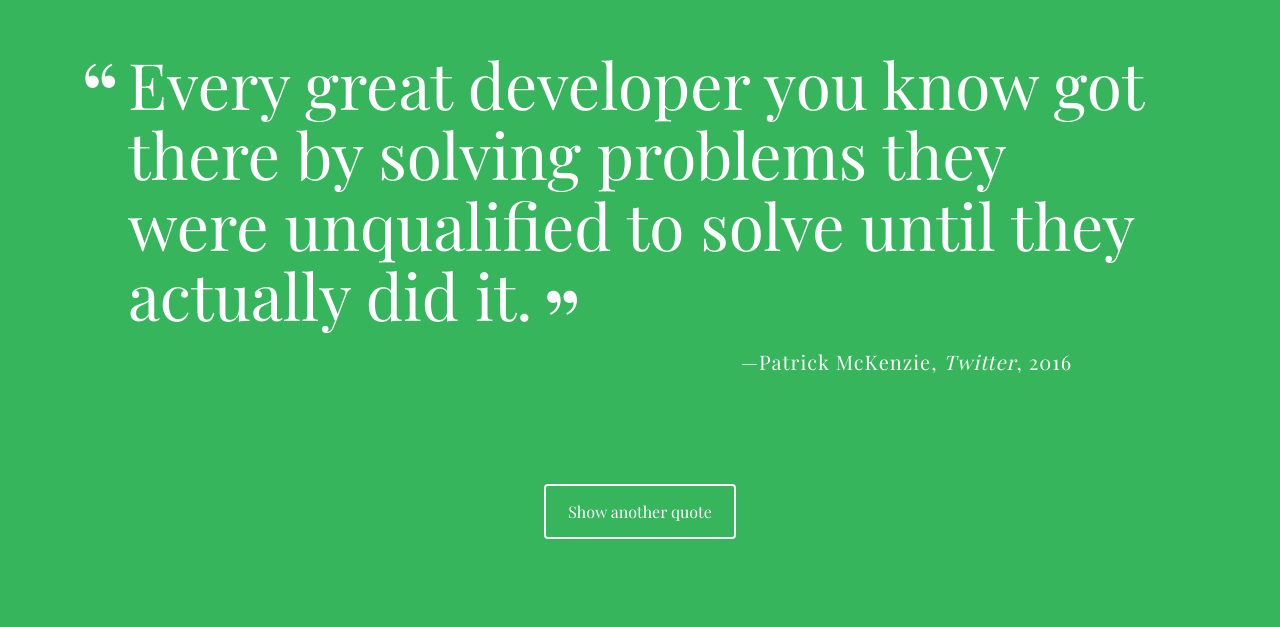
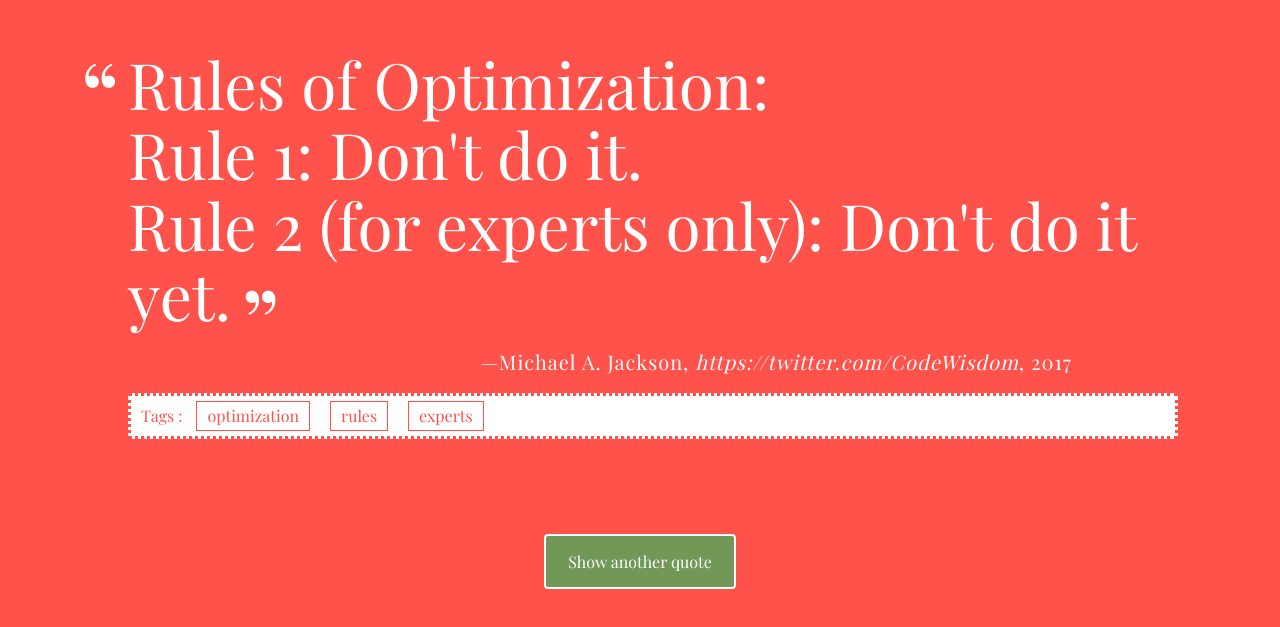
Before and after one commit to parphyonov/FSJS-p1-A-Random-Quote-Generator, a plain HTML site: page index.html in a window 1280 px wide. Shown: the part 111-738 px from the top of the page. Drawn offline with nearby package versions, Linux system fonts and the light colour scheme; a web font is replaced by a local one.

Commit message:
add functionality for extra credit, finish the standard requirements for the project

```diff
--- a/css/styles.css
+++ b/css/styles.css
@@ -74,7 +74,7 @@ body {
   display: inline-block;
   left: 50%;
   margin-left: -6em;
-  bottom: 150px;
+  bottom: 100px;
   border-radius: 4px;
   border: 2px solid #fff;
   color: #fff;
@@ -90,6 +90,21 @@ body {
   outline: none;
 }
 
+#tags-panel {
+  width: 100%;
+  color: #36b55c;
+  background-color: #fff;
+  padding: 5px 10px;
+  border: 3px dotted #36b55c;
+}
+
+.tag {
+  display: inline-block;
+  padding: 10px;
+  border: 1px solid #36b55c;
+  margin: auto 10px;
+}
+
 @media (max-width: 420px) {
   .quote {
     font-size: 2.5rem;
--- a/index.html
+++ b/index.html
@@ -12,6 +12,7 @@
     <div id="quote-box">
       <p class="quote">Every great developer you know got there by solving problems they were unqualified to solve until they actually did it.</p>
       <p class="source">Patrick McKenzie<span class="citation">Twitter</span><span class="year">2016</span></p>
+      <div id="tags-panel">Tags : <span class="tag">developer</span><span class="tag">problem solving</span></div>
     </div>
     <button id="loadQuote">Show another quote</button>
   </div>
--- a/js/script.js
+++ b/js/script.js
@@ -1,79 +1,156 @@
 // FSJS - Random Quote Generator
 
-// Create the array of quote objects and name it quotes
+// An array of quotes used later in the app
 const quotes = [
   {
     quote: 'We build our computer (systems) the way we build our cities: over time, without a plan, on top of ruins.',
     source: 'Ellen Ullman',
     citation: 'https://twitter.com/CodeWisdom',
-    year: 2017
+    year: 2017,
+    tags: ['computers']
   },
   {
     quote: 'What one programmer can do in one month, two programmers can do in two months.',
     source: 'Fred Brooks',
     citation: 'https://twitter.com/CodeWisdom',
-    year: 2017
+    tags: ['programmers', 'time management']
   },
   {
     quote: 'Every great developer you know got there by solving problems they were unqualified to solve until they actually did it.',
     source: 'Patrick McKenzie',
     citation: 'https://twitter.com/CodeWisdom',
-    year: 2017
+    year: 2016,
+    tags: ['developer', 'problem solving']
   },
   {
-    quote: 'Rules of Optimization:\nRule 1: Don\'t do it.\nRule 2 (for experts only): Don\'t do it yet.',
+    quote: 'Rules of Optimization:<br>Rule 1: Don\'t do it.<br>Rule 2 (for experts only): Don\'t do it yet.',
     source: 'Michael A. Jackson',
     citation: 'https://twitter.com/CodeWisdom',
-    year: 2017
+    year: 2017,
+    tags: ['optimization', 'rules', 'experts']
   },
   {
-    quote: 'How did you know so much about computers?”\nGrace Hopper - “I didn’t, it was the first one”',
+    quote: 'David Letterman - “How did you know so much about computers?”<br>Grace Hopper - “I didn’t, it was the first one.”',
     source: 'Grace Hopper',
     citation: 'David Letterman Show',
-    year: 2017
+    tags: ['media', 'tv', 'Grace Hopper', 'history']
   },
   {
     quote: 'A primary cause of complexity is that software vendors uncritically adopt almost any feature that users want.',
     source: 'Niklaus Wirth',
     citation: 'https://twitter.com/CodeWisdom',
-    year: 2017
+    year: 2017,
+    tags: ['complexity', 'software vendors', 'user features']
   },
   {
     quote: 'No one in the brief history of computing has ever written a piece of perfect software. It\'s unlikely that you\'ll be the first.',
     source: 'Andrew Hunt',
     citation: 'https://twitter.com/CodeWisdom',
-    year: 2017
+    year: 2017,
+    tags: ['history', 'software', 'naivety']
   },
   {
     quote: 'Java is to JavaScript as ham is to hamster.',
     source: 'Jeremy Keith',
     citation: 'https://twitter.com/CodeWisdom',
-    year: 2017
+    tags: ['JavaScript', 'Java', 'eternal confusions']
   },
   {
     quote: 'One of the best programming skills you can have is knowing when to walk away for awhile.',
     source: 'Oscar Godson',
     citation: 'https://twitter.com/CodeWisdom',
-    year: 2017
+    year: 2017,
+    tags: ['programming', 'skills', 'best practices']
   },
   {
     quote: 'Without requirements or design, programming is the art of adding bugs to an empty text file.',
     source: 'Louis Srygley',
     citation: 'https://twitter.com/CodeWisdom',
-    year: 2017
+    year: 2017,
+    tags: ['requirements', 'design', 'programming', 'art']
   }
 ]
 
 
-// Create the getRandomQuote function and name it getRandomQuote
-const getRandomQuote = (array) => {
+// This function takes an array and returns its element, randomly
+const getRandomQuote = array => {
+
   const randomIndex = Math.floor(Math.random() * array.length);
   return array[randomIndex];
+
 }
 
-// Create the printQuote funtion and name it printQuote
+// This functions generates a random number from 0 to 255 for later use in changeBackgroundColor function
+const getRandomColorValue = () => {
 
+  return Math.floor(Math.random() * 256);
+
+}
+
+// This function changes the background color of the page and the 'Show another quote' button
+const changeBackgroundColor = () => {
+
+  // Targeting elements
+  const body = document.querySelector('body');
+  const button = document.getElementById('loadQuote');
+  const panel = document.getElementById('tags-panel');
+  const tags = document.querySelectorAll('.tag');
+  // Generating color values
+  const red = getRandomColorValue();
+  const green = getRandomColorValue();
+  const blue = getRandomColorValue();
+  // Forming color value to be later used in the function
+  const rgb = `rgb(${red}, ${green}, ${blue})`;
+  // Applying new color to the elements
+  body.style = `background-color: ${rgb};`;
+  button.style = `background-color: ${rgb};`;
+  panel.style = `border-color: ${rgb}; color: ${rgb};`;
+  tags.forEach(function(tag) {
+    tag.style = `border-color: ${rgb};`;
+  })
+}
+
+// This function provides HTML .tags-panel to be used in printQuote function
+const printTags = quote => {
+  outputHTML = `<div id="tags-panel">Tags : `;
+  quote.tags.forEach(function(tag) {
+    outputHTML += `<span class="tag">${tag}</span>`
+  });
+  outputHTML += `</div>`;
+
+  return outputHTML;
+}
+
+// This function makes up HTML code out of randomly chosen quote object from quotes array
+const printQuote = () => {
+
+  // Getting a random quote object
+  const randomQuote = getRandomQuote(quotes);
+
+  // Making up HTML
+  let outputHTML = `<p class="quote">${randomQuote.quote}</p>`;
+  outputHTML += `<p class="source">${randomQuote.source}`;
+  // If randomQuote.citation exists and is not an empty string, additional HTML will be added
+  if (randomQuote.citation || randomQuote.citation != '') {
+    outputHTML += `<span class="citation">${randomQuote.citation}</span>`;
+  }
+  // If randomQuote.year exists, additional HTML will be added
+  if (randomQuote.year) {
+    outputHTML += `<span class="year">${randomQuote.year}`;
+  }
+  outputHTML += printTags(randomQuote);
+  // No matter if additional HTML is added p.source gets its closing tag
+  outputHTML += `</p>`;
+
+  // Targeting #quote-box and updating its HTML content
+  const target = document.getElementById('quote-box');
+  target.innerHTML = outputHTML;
+  changeBackgroundColor();
+
+}
 
 // This event listener will respond to "Show another quote" button clicks
 // when user clicks anywhere on the button, the "printQuote" function is called
 document.getElementById('loadQuote').addEventListener("click", printQuote, false);
+
+window.setInterval(printQuote, 5000);
```
